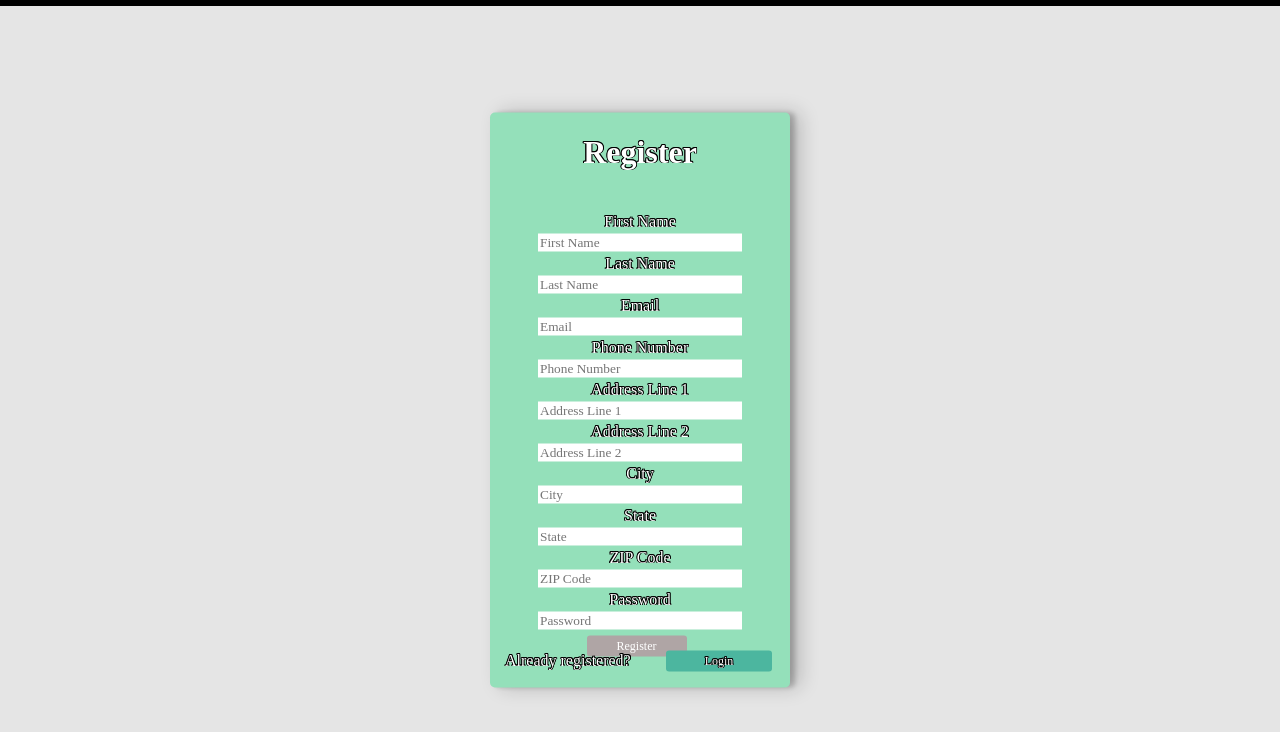
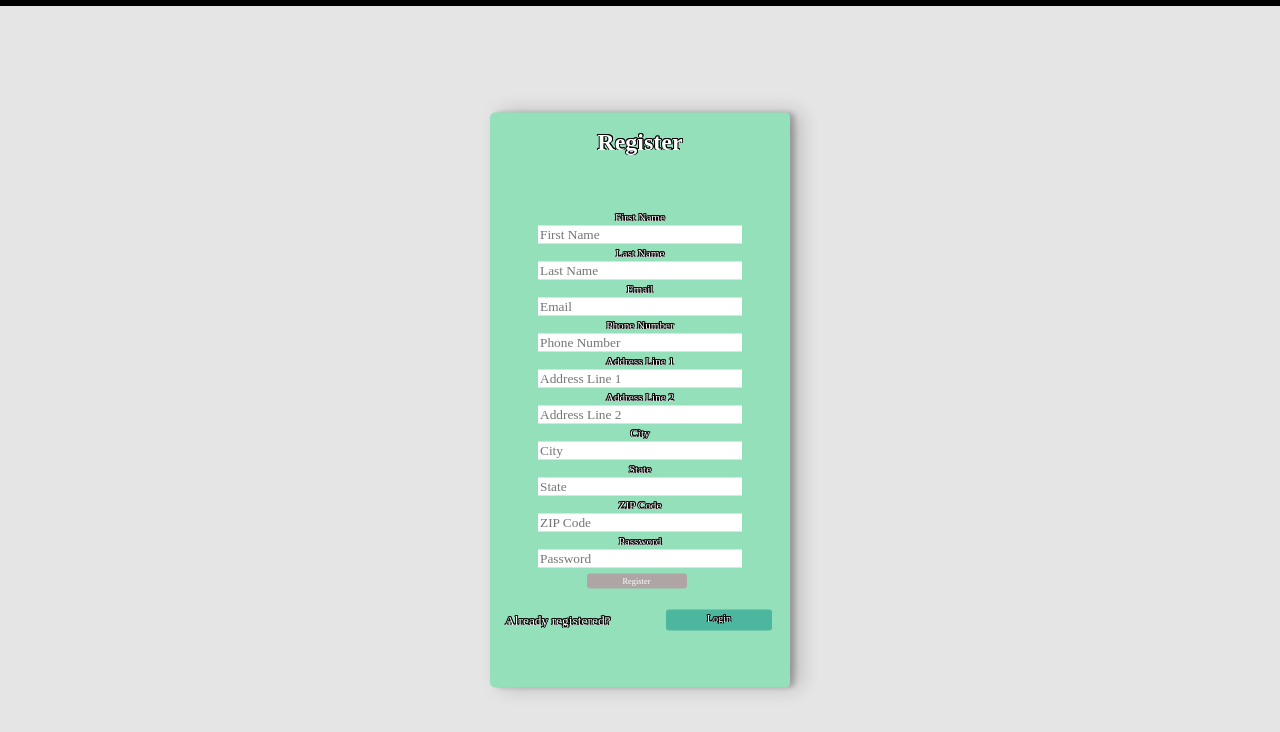
Before and after one commit to devmountainwon5/HealthyHome, a React (Create React App) app in the folder healthy-home/: page /register in a window 1280 px wide. Shown: the top 732 px of the page. Built offline with nearby package versions, Linux system fonts and the light colour scheme; a web font is replaced by a local one.

Commit message:
login & register css

```diff
--- a/healthy-home/src/Views/Login/login.css
+++ b/healthy-home/src/Views/Login/login.css
@@ -30,9 +30,7 @@ body{
     justify-content: space-around;
     align-items: center;
     margin: auto;
-    height: 30vw;
-    max-height: 250px;
-    min-height: 200px;
+    height: 200px;
     padding: 20px;
  }
 
--- a/healthy-home/src/Views/Register/register.css
+++ b/healthy-home/src/Views/Register/register.css
@@ -3,6 +3,7 @@ body{
 }
 
  .register-box{
+    font-size: 1em;
     width: 300px;
     height: 575px;
     background-color: #94e0ba;
@@ -16,20 +17,20 @@ body{
  }
 
  .register-title{
-     font-size: 2em;
+     font-size: 1.5em;
      text-align: center;
      align-items: center;
+     margin-bottom: 35px;
  }
 
  .register-values{
+    font-size: .7em;
     display: flex;
     flex-direction: column;
     justify-content: space-around;
     align-items: center;
     margin: auto;
-    height: 40vw;
-    max-height: 400px;
-    min-height: 350px;
+    height: 400px;
     padding: 20px;
  }
 
@@ -40,6 +41,7 @@ body{
     margin: 3px;
  }
  .is-registered{
+    font-size: 1.2em;
      display: flex;
      justify-content: space-between;
      width: 270px;
@@ -47,6 +49,7 @@ body{
      align-items: center;
  }
  button{
+    font-size: 1.2em;
     width: 100px;
     background-color: #4cb69f;
     border: none;
--- a/healthy-home/src/Views/Register/register.js
+++ b/healthy-home/src/Views/Register/register.js
@@ -128,12 +128,12 @@ import './register.css';
                     onChange={e=>setPassword(e.target.value)}
                 />
                 <button type='submit' onClick={register}>Register</button>
-
-            </div>
-            <div className='is-registered'>
+                <div className='is-registered'>
                 Already registered?
                 <Link className='link' to='/'>Login</Link>
             </div>
+            </div>
+
         </div>
     )
 }
```
